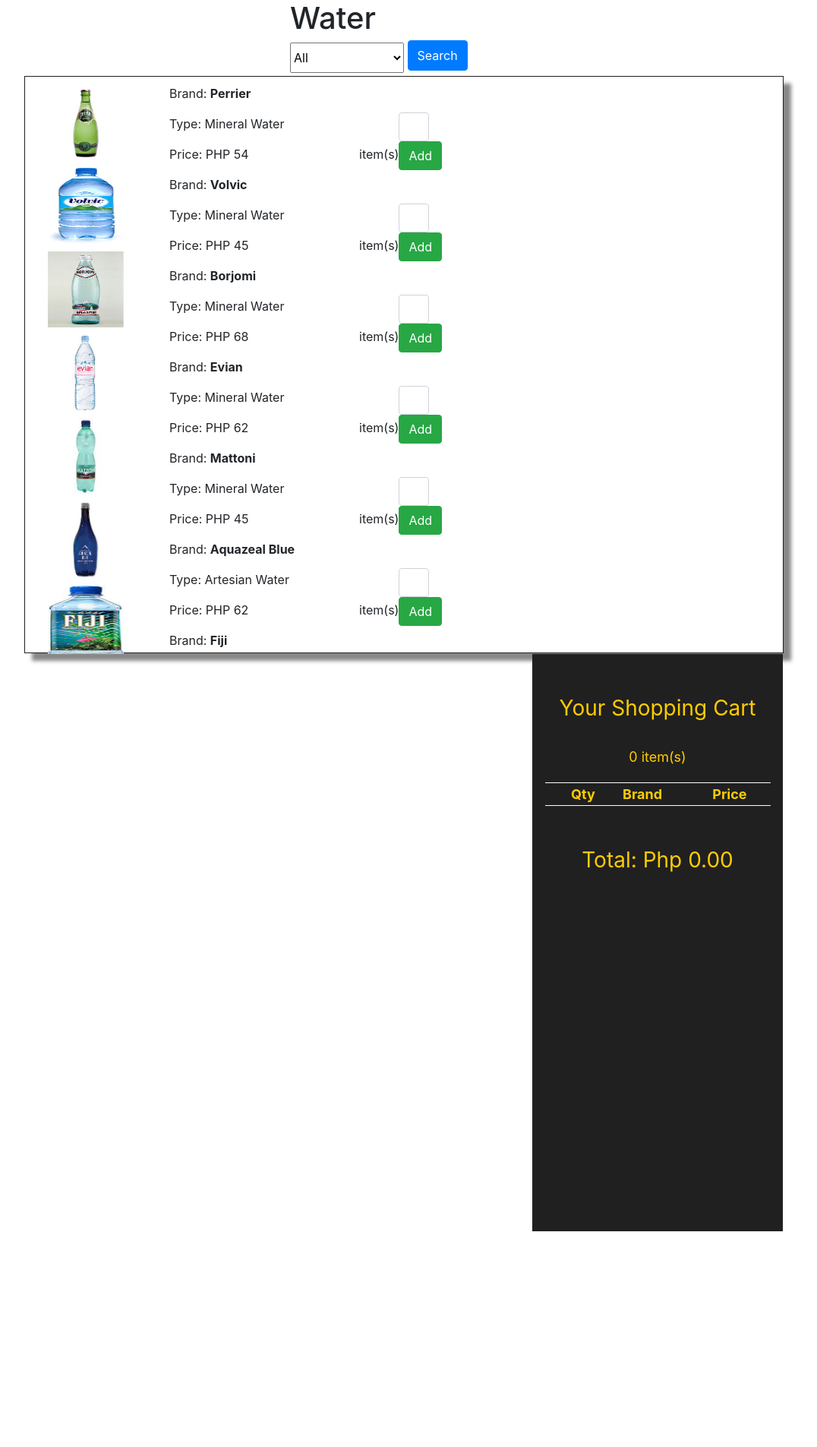
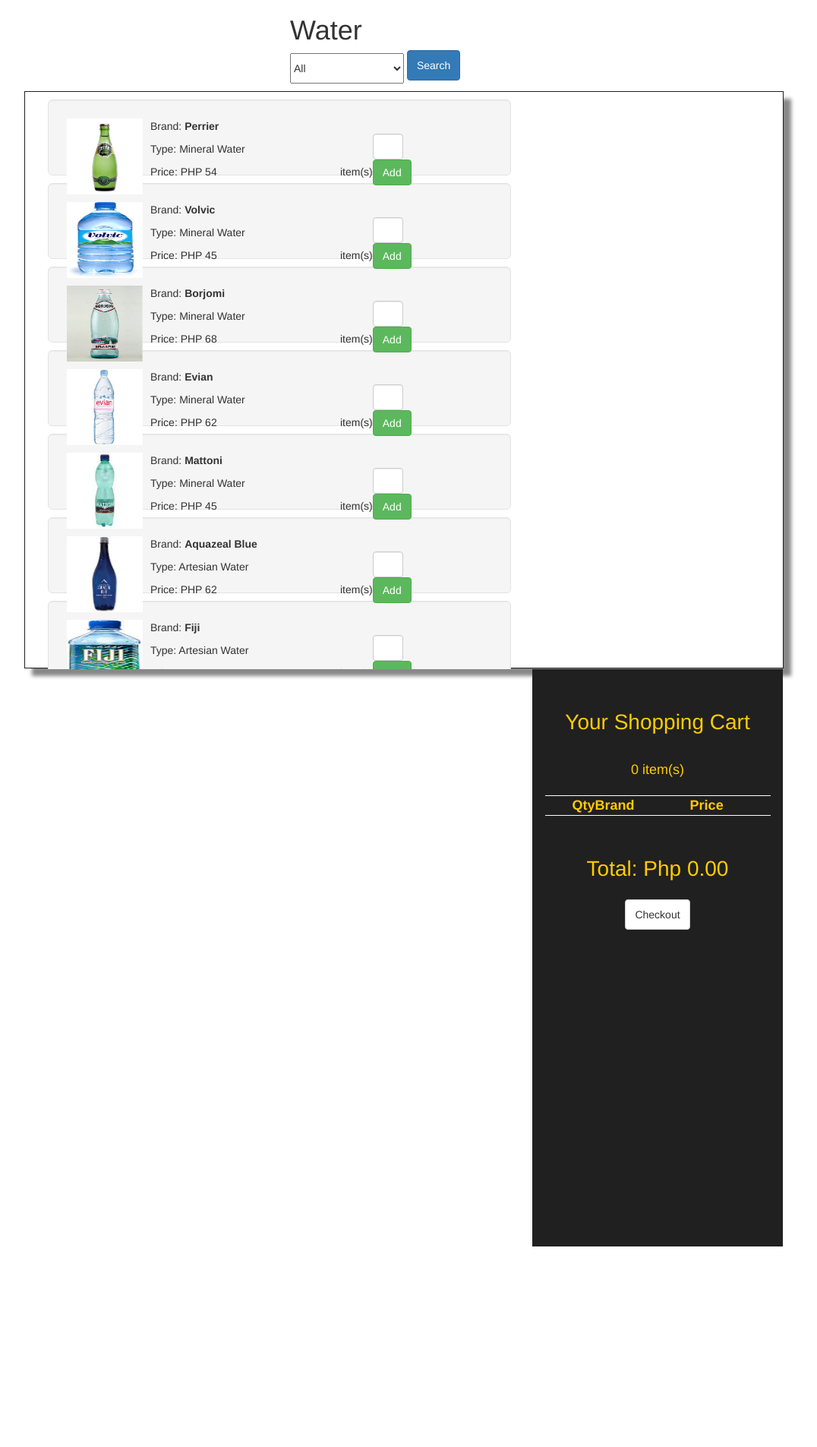
Before and after one commit to glnlzrdo/Water, a CodeIgniter app: page /database/index.php/water/products in a window 1280 px wide. Shown: the top 1905 px of the page at 76% size, without its empty margins (108-1184 px from the left). Run offline with CodeIgniter, Linux system fonts and the light colour scheme; data comes from the database, SQL or seed files in the repository; lists and menus that the app fills with data are empty; some libraries are stand-ins or nearby versions.

Commit message:
Added checkout button

```diff
--- a/application/views/products.php
+++ b/application/views/products.php
@@ -50,6 +50,9 @@
 
 			</table>
 			<div class="total">Total: Php&nbsp<span id="total-price">0.00</span></div>
+			<div class="check-out">
+				<button type="button" class="btn btn-default product-button" id="checkout-button"> Checkout </button>
+			</div>
 		</div>
 
 	</div>
```
Also changed, not shown: resources/js/index.js (+0 -53 lines).
